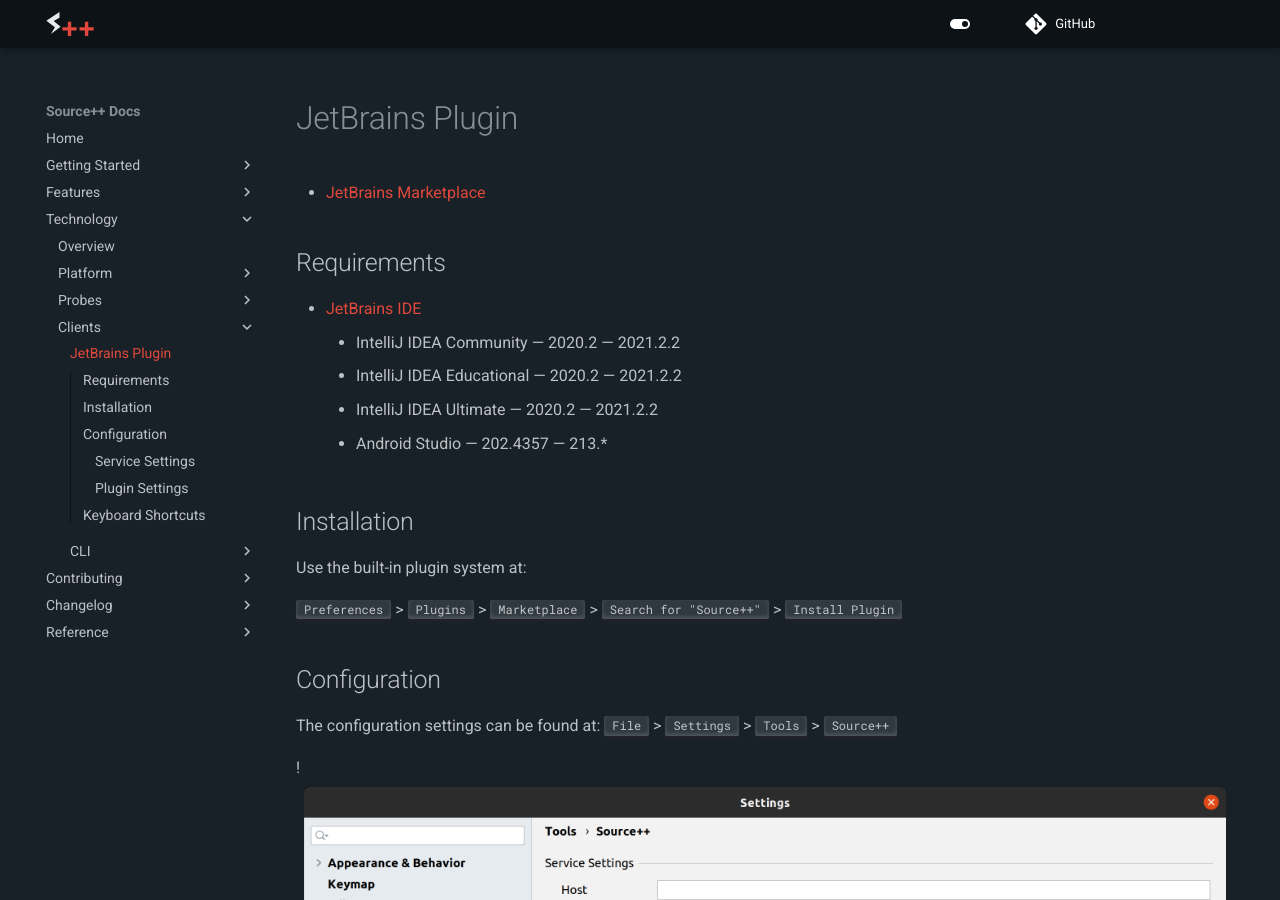
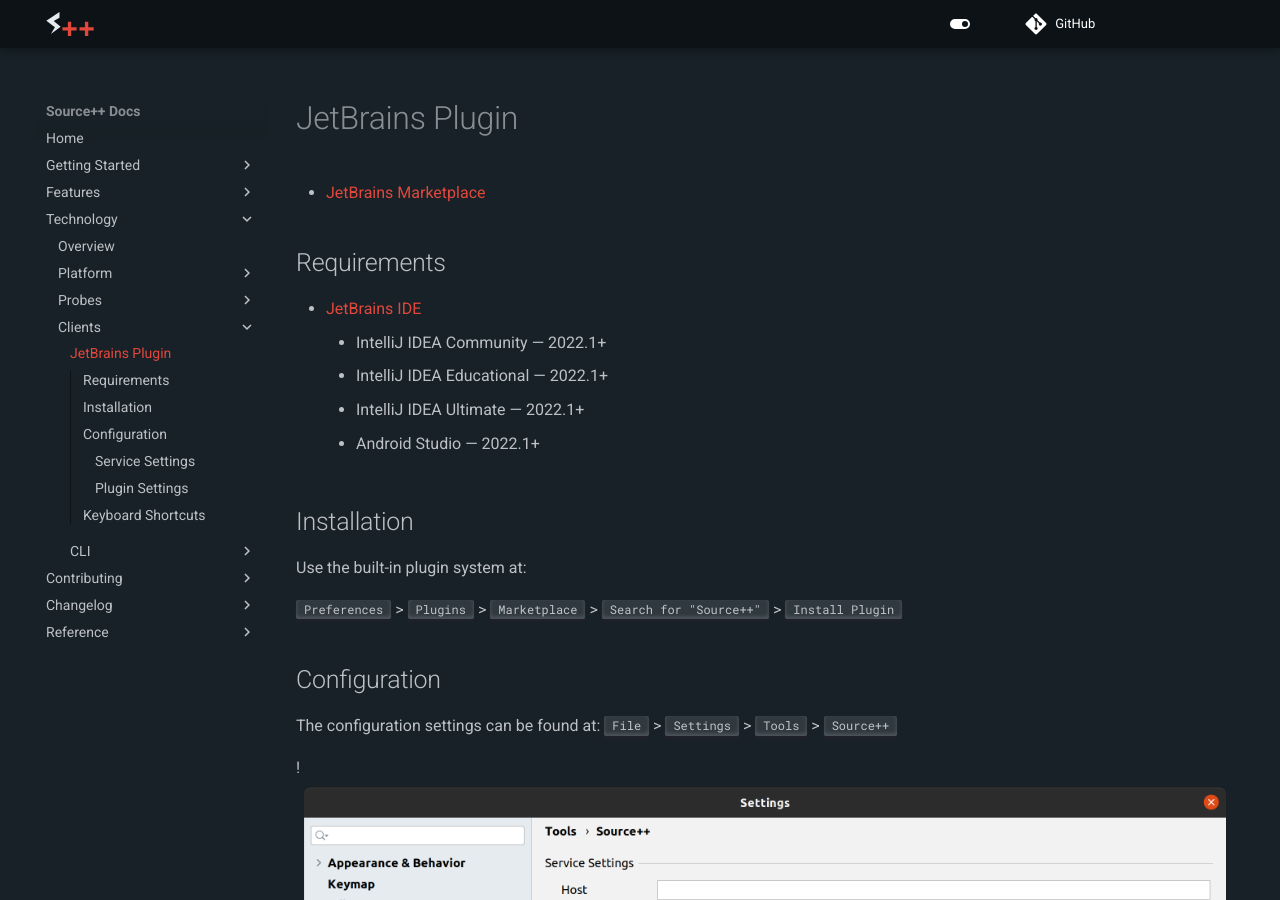
Before and after one commit to sourceplusplus/documentation, an MkDocs documentation site: the page built from docs/technology/clients/jetbrains-plugin.md, in a window 1280 px wide and 900 px high. Built offline with MkDocs 1.6.1 and Material for MkDocs 9.7.7, drawn with Linux system fonts in a browser that asks for light colours; comment, search, counter and statistics services are not loaded; the version menu is left out.

Commit message:
docs: correct support versions

```diff
--- a/docs/technology/clients/jetbrains-plugin.md
+++ b/docs/technology/clients/jetbrains-plugin.md
@@ -5,10 +5,10 @@
 ## Requirements
 
 - [JetBrains IDE](https://www.jetbrains.com)
-    - IntelliJ IDEA Community — 2020.2 — 2021.2.2
-    - IntelliJ IDEA Educational — 2020.2 — 2021.2.2
-    - IntelliJ IDEA Ultimate — 2020.2 — 2021.2.2
-    - Android Studio — 202.4357 — 213.*
+    - IntelliJ IDEA Community — 2022.1+
+    - IntelliJ IDEA Educational — 2022.1+
+    - IntelliJ IDEA Ultimate — 2022.1+
+    - Android Studio — 2022.1+
 
 ## Installation
 
```
